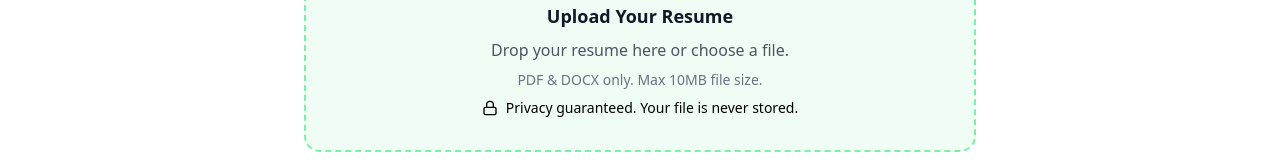
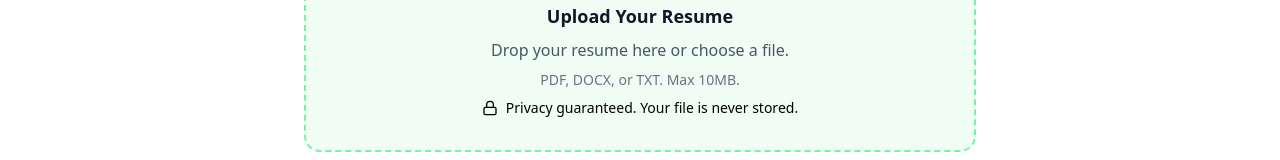
Before and after one commit to montasirmoyen/enhanceme, a Next.js app: page / in a window 1280 px wide. Shown: the part 776-936 px from the top of the page. Built offline with nearby package versions, Linux system fonts and the light colour scheme.

Commit message:
Improve UI

```diff
--- a/src/components/file-upload.tsx
+++ b/src/components/file-upload.tsx
@@ -67,6 +67,8 @@ export const FileUpload: React.FC<FileUploadProps> = ({
           }`}
         onDrop={handleDrop}
         onDragOver={handleDragOver}
+        role="region"
+        aria-label="Resume upload area"
       >
         <input
           type="file"
@@ -75,6 +77,7 @@ export const FileUpload: React.FC<FileUploadProps> = ({
           className="hidden"
           id="resumeUpload"
           disabled={isAnalyzing}
+          aria-describedby="uploadHelp"
         />
 
         {!selectedFile ? (
@@ -86,7 +89,7 @@ export const FileUpload: React.FC<FileUploadProps> = ({
               <div className="text-center space-y-2">
                 <h3 className="text-lg font-semibold text-gray-900">Upload Your Resume</h3>
                 <p className="text-gray-600">Drop your resume here or choose a file.</p>
-                <div className="text-sm text-gray-500">PDF & DOCX only. Max 10MB file size.</div>
+                <div id="uploadHelp" className="text-sm text-gray-500">PDF, DOCX, or TXT. Max 10MB.</div>
                 <div className="flex items-center space-x-2 text-sm text-gray-500">
                   <LockIcon className="w-4 h-4 flex-shrink-0 text-black" />
                   <span className="text-black">Privacy guaranteed. Your file is never stored.</span>
@@ -115,6 +118,8 @@ export const FileUpload: React.FC<FileUploadProps> = ({
               onClick={onAnalyze}
               disabled={isAnalyzing}
               className="w-full px-6 py-3 bg-green-500 text-white rounded-lg hover:bg-green-700 transition-colors disabled:opacity-50 disabled:cursor-not-allowed flex items-center justify-center gap-2"
+              aria-busy={isAnalyzing}
+              aria-live="polite"
             >
               {isAnalyzing ? (
                 <>
```
